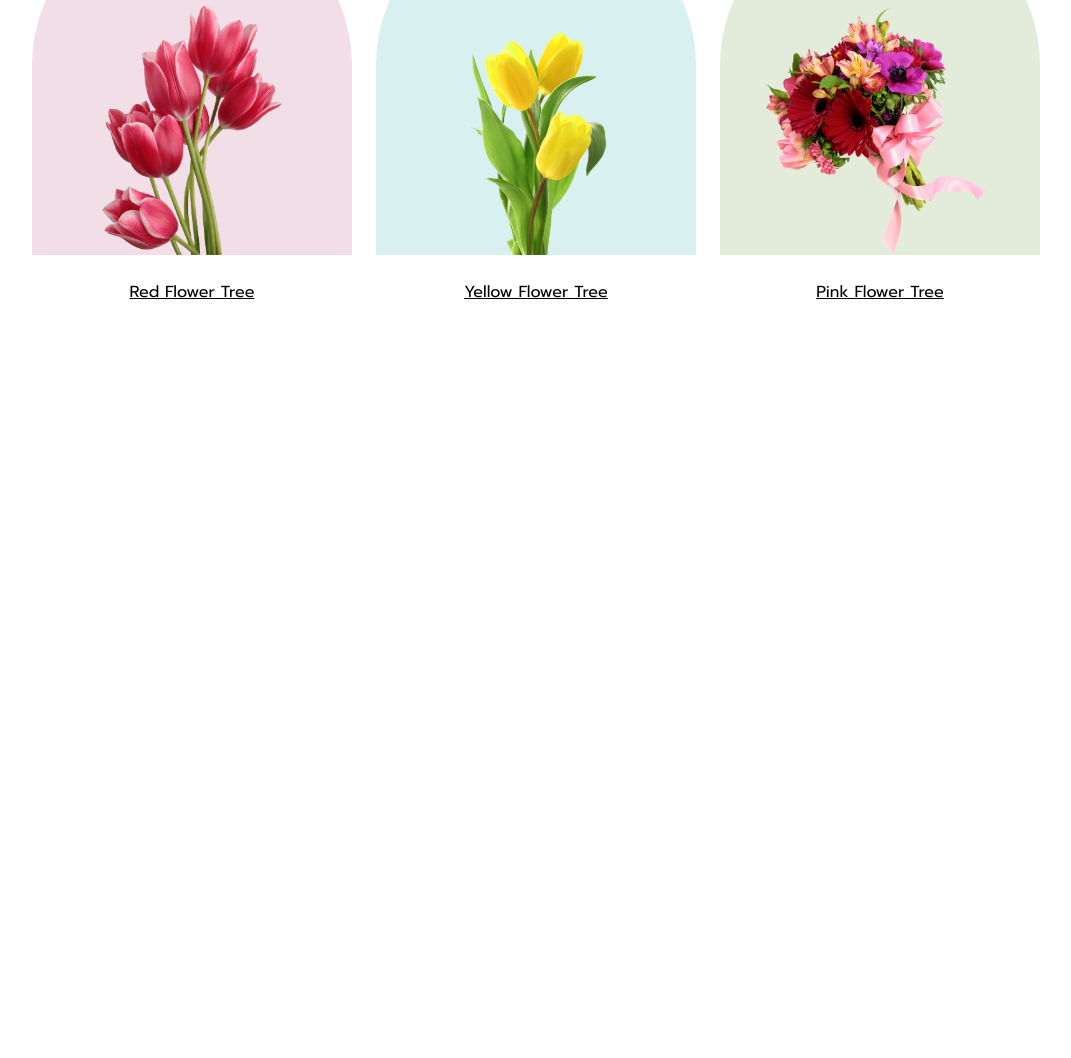
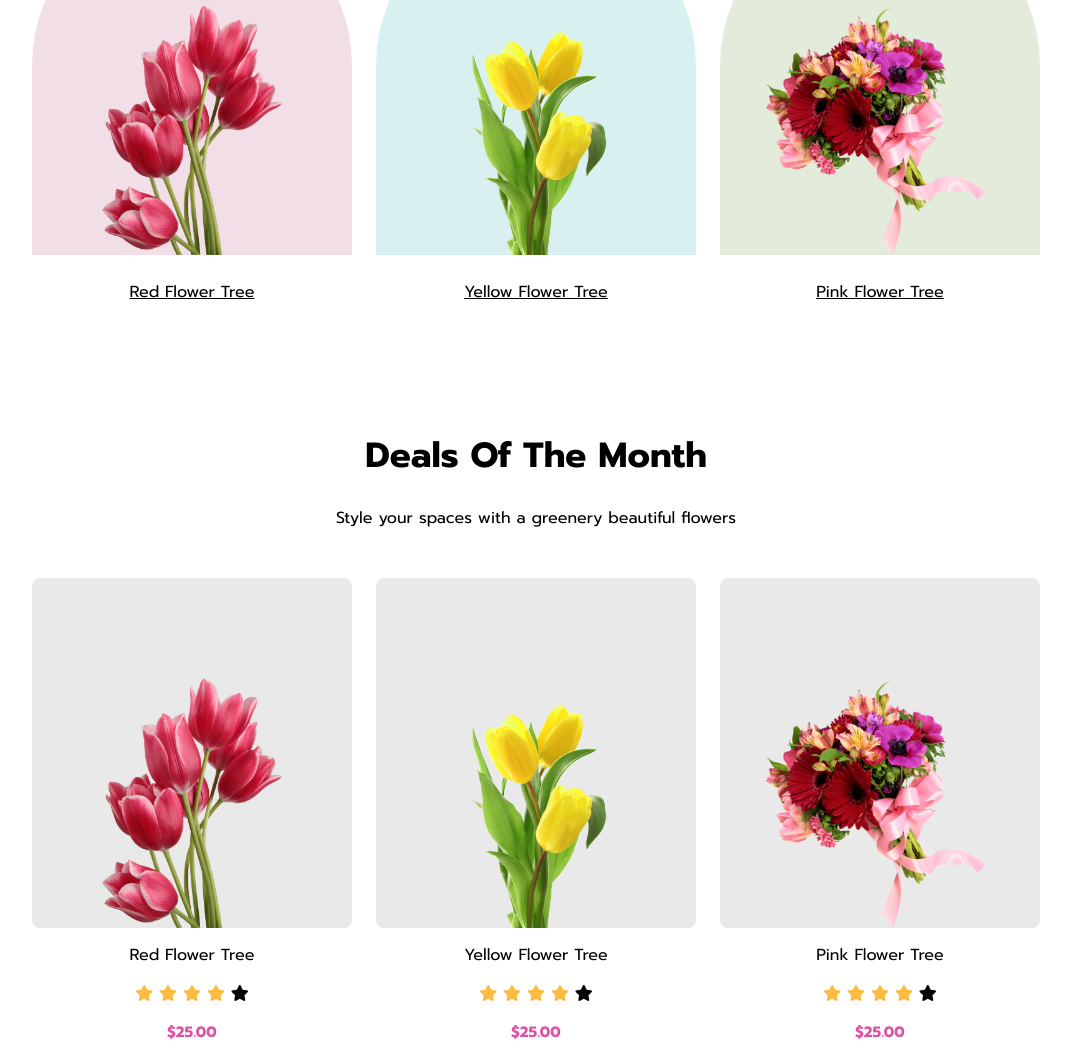
Before and after one commit to Ashikur2r/flower-shop, a plain HTML site: page index.html in a window 1280 px wide. Shown: the part 1292-2350 px from the top of the page, without its empty margins (104-1175 px from the left). Before the commit the page ends 1621 px from the top, so only its background shows below. Drawn offline with Linux system fonts and the light colour scheme.

Commit message:
added top sale section

```diff
--- a/index.html
+++ b/index.html
@@ -5,6 +5,7 @@
     <meta name="viewport" content="width=device-width, initial-scale=1.0">
     <title>Flower Shop</title>
     <link rel="stylesheet" href="styles/style.css">
+    <script src="https://kit.fontawesome.com/0899f1b08b.js" crossorigin="anonymous"></script>
 </head>
 <body>
     <!-- this is header section start  -->
@@ -73,6 +74,42 @@
                 </div>
             </div>
         </section>
+        <!-- this is monthly best product section  -->
+        <section>
+            <div class="top-sale-container">
+                <div class="top-sale-content">
+                        <h2 class="top-sale-content-title">Deals Of The Month</h2>
+                        <p class="top-sale-content-description">Style your spaces with a greenery beautiful flowers</p>
+                </div>
+                <div class="top-sale-box-container">
+                    <div class="top-sale-box-item">
+                        <div class="top-sale-box-1">
+                            <img class="top-sale-box-img" src="./Flower Asset/pngwing 10.png" alt="flowers" >
+                        </div>
+                        <p class="top-sale-box-description">Red Flower Tree</p>
+                        <i class="fa fa-solid fa-star" style="color: rgb(253, 187, 66);"></i> <i class="fa fa-solid fa-star" style="color: rgb(253, 187, 66);" ></i> <i class="fa fa-solid fa-star" style="color: rgb(253, 187, 66);"></i> <i class="fa fa-solid fa-star" style="color: rgb(253, 187, 66);"></i> <i class="fa fa-solid fa-star"></i>
+                        <p class="price">$25.00</p>
+                    </div>
+                    <div class="top-sale-container-item">
+                        <div class="top-sale-box-2">
+                            <img class="top-sale-box-img" src="./Flower Asset/pngwing 7.png" alt="flowers" >
+                        </div>
+                        <p class="top-sale-box-description">Yellow Flower Tree</p>
+                        <i class="fa fa-solid fa-star" style="color: rgb(253, 187, 66);"></i> <i class="fa fa-solid fa-star" style="color: rgb(253, 187, 66);" ></i> <i class="fa fa-solid fa-star" style="color: rgb(253, 187, 66);"></i> <i class="fa fa-solid fa-star" style="color: rgb(253, 187, 66);"></i> <i class="fa fa-solid fa-star"></i>
+                        <p class="price">$25.00</p>
+                    </div>
+                    <div class="top-sale-item">
+                        <div class="top-sale-box-3">
+                            <img class="top-sale-box-img" src="./Flower Asset/pngwing 5.png" alt="flowers" >
+                        </div>
+                        <p class="top-sale-box-description">Pink Flower Tree</p>
+                        <i class="fa fa-solid fa-star" style="color: rgb(253, 187, 66);"></i> <i class="fa fa-solid fa-star" style="color: rgb(253, 187, 66);" ></i> <i class="fa fa-solid fa-star" style="color: rgb(253, 187, 66);"></i> <i class="fa fa-solid fa-star" style="color: rgb(253, 187, 66);"></i> <i class="fa fa-solid fa-star"></i>
+                        <p class="price">$25.00</p>
+                    </div>
+                </div>
+
+            </div>
+        </section>
     </main>
     <!-- this is footer section start  -->
     <footer>
--- a/styles/style.css
+++ b/styles/style.css
@@ -78,14 +78,14 @@
 }
 
 /* feature section star  */
-.feature-content {
+.feature-content, .top-sale-content {
     text-align: center;
     margin-top: 100px;
 }
-.feature-title{
+.feature-title, .top-sale-content-title{
     font-size: 35px;
 }
-.feature-description {
+.feature-description, .top-sale-content-description {
     margin-top: 24px;
     margin-bottom: 48px;
     padding: 0 25%;
@@ -132,3 +132,31 @@
     margin: 25px;
     text-decoration: underline;
 }
+/* top sale section  */
+.top-sale-box-container{
+    display: flex;
+    justify-content: center;
+    padding: 0 240px;
+    gap: 24px;
+    text-align: center;
+}
+.top-sale-box-1, .top-sale-box-2, .top-sale-box-3{
+    width: 320px;
+    height: 350px;
+    background-color: rgb(233, 233, 233);
+    border-radius: 8px;
+}
+.top-sale-box-img{
+    height: 250px;
+    width: auto;
+    margin-top: 100px;
+}
+.top-sale-box-description{
+    margin: 15px 0;
+}
+.price{
+    color: #DD52A4ff;
+    font-size: 15px;
+    font-weight: 700;
+    margin:15px 0 ;
+}
```
